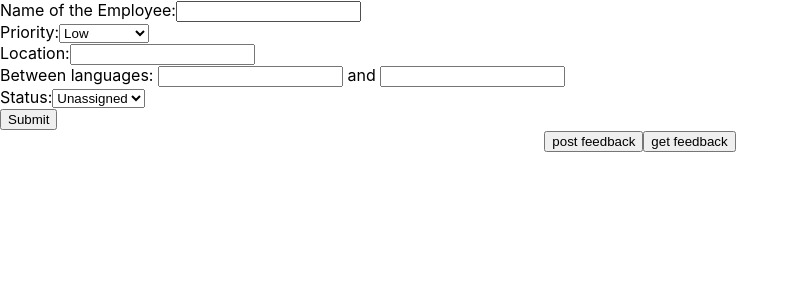
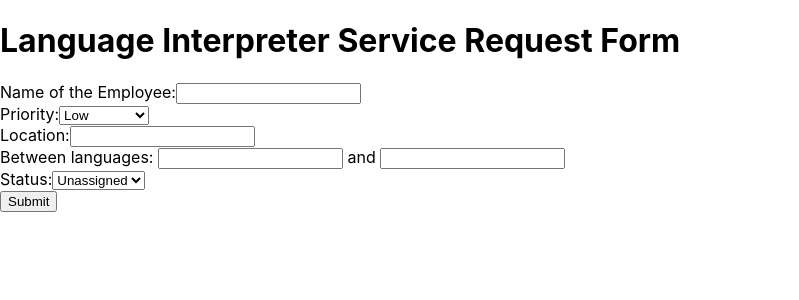
Before and after one commit to kkartsen/CS3733HW3, a React (Create React App) app in the folder hw3-starter-code-main/frontend/: page / in a window 1280 px wide. Shown: the top 300 px of the page, without its empty margins (0-799 px from the left). Built offline with nearby package versions, Linux system fonts and the light colour scheme.

Commit message:
Added the header

```diff
--- a/hw3-starter-code-main/frontend/src/App.tsx
+++ b/hw3-starter-code-main/frontend/src/App.tsx
@@ -28,6 +28,7 @@ function App() {
   }
 
   return (
+      <><h1>Language Interpreter Service Request Form</h1>
           <form id="serviceRequestForm">
               <div>
                   <label htmlFor="employeeName">Name of the Employee:</label>
@@ -62,11 +63,8 @@ function App() {
                   </select>
               </div>
               <button type="submit">Submit</button>
-          <div className="App">
-              <button onClick={postData}>post feedback</button>
-              <button onClick={getData}>get feedback</button>
-          </div>
           </form>
+      </>
   );
 }
 
```
Lines whose indentation alone changed are shown as unchanged.
